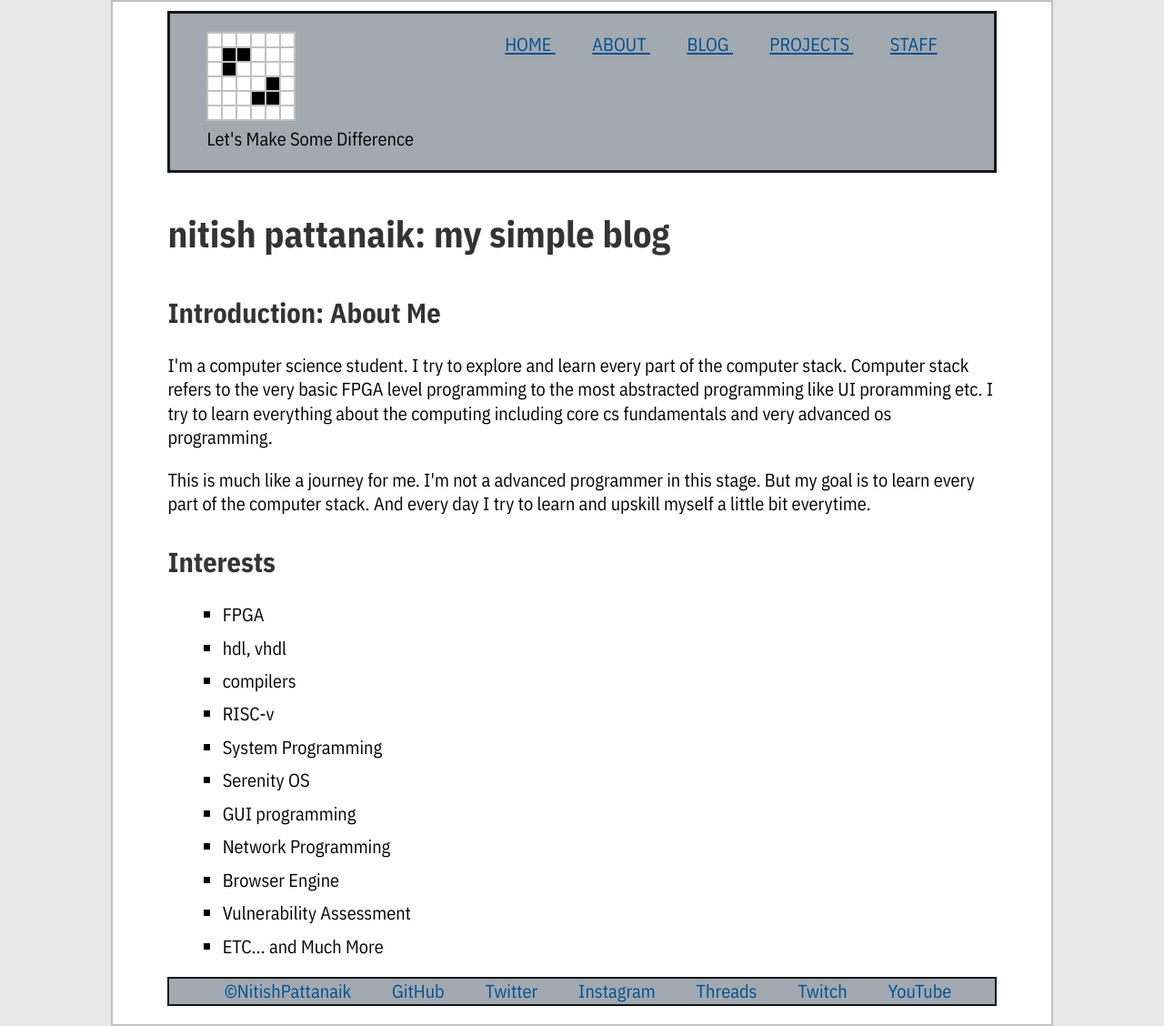
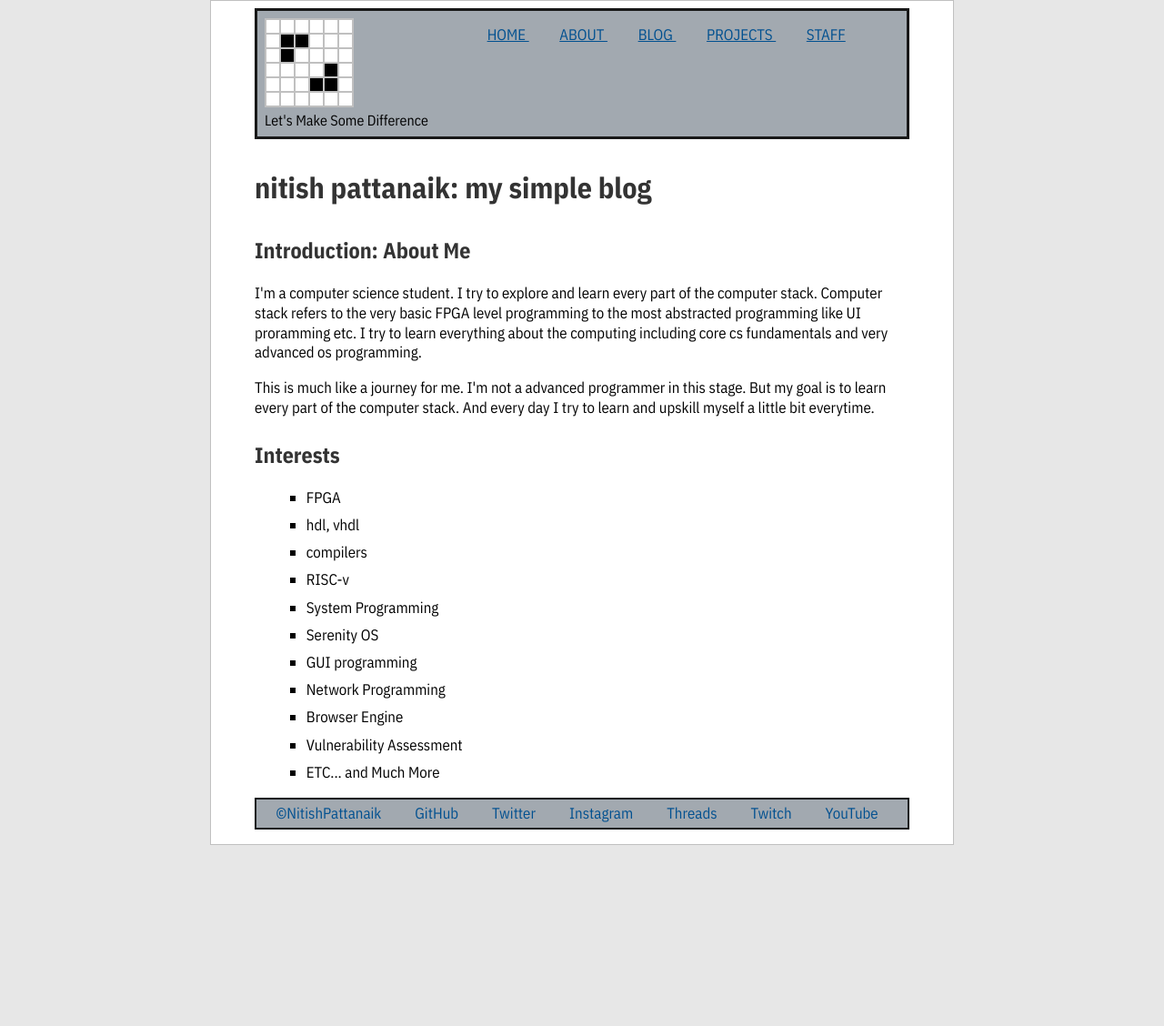
Before and after one commit to nkpattanaik/nkpattanaik.github.io, a Jekyll site: the page built from index.html, in a window 1280 px wide. Shown: the whole page at 91% size. Built offline with Jekyll 4.4.1, drawn with Linux system fonts in a browser that asks for light colours; after the commit the page ends 929 px from its top, so only the background shows below that.

Commit message:
just improvising navigation bar and footer box properties

```diff
--- a/_layouts/default.html
+++ b/_layouts/default.html
@@ -3,7 +3,7 @@
   <head>
     <meta charset="utf-8">
     <title>{{ page.title }}</title>
-    <link rel="stylesheet" href="https://fonts.googleapis.com/css?family=IBM+Plex+Sans+Condensed:400,600,700">
+    <link rel="stylesheet" href="https://fonts.googleapis.com/css?family=IBM+Plex+Sans+Condensed:400,500,600,700">
     <link rel="stylesheet" href="/assets/css/styles.css">
     <link rel="icon"  href="/assets/images/Game_of_life_beacon.gif">
     {% feed_meta %}
@@ -11,14 +11,20 @@
   </head>
   <body>
       <nav class="nav-bar">
+        <div class="nav-bar-favicon">
          <figure>
-              <img src="/assets/images/Game_of_life_beacon.gif"
-                   alt="Beacon: Conway's Game of Life">
+             <a href="https://nkpattanaik.github.io">
+                 <img src="/assets/images/Game_of_life_beacon.gif"
+                      alt="Beacon: Conway's Game of Life">
+             </a>
               <figcaption>Let's Make Some Difference</figcaption>
           </figure>
-          <section class="nav-links">
+        </div>
+          <div class="nav-links">
+          <section>
           {% include navigation.html %}
           </section>
+          </div>
       </nav>
       <section>
           {{ content }}
--- a/_sass/gnu_styling.scss
+++ b/_sass/gnu_styling.scss
@@ -1,11 +1,9 @@
 /* Page Layout */
 html {background-color: #e7e7e7; }
 html, body {
-    font-size: 1.125em;
     text-align: left;
     text-decoration: none;
     font-family: "IBM Plex Sans Condensed", "Aarial", sans-serif;
-    font-weight: normal;
 }
 body {
     background-color: #ffffff;
@@ -20,6 +18,7 @@
 h1, h2, h3, h4, h5, strong,dt, th {
     color: #333;
     font-weight: bold;
+    font-family: inherit;
 }
 
 h1 { font-size: 2em; margin: 1em 0; }
@@ -28,7 +27,18 @@
 h4 { font-size: 1.13em; margin: 1em 0 0.88em 0; }
 h5 { font-size: 1.00em; margin: 1em 0 1.00em 0; }
 
-p, pre, li, dt, dd, table, code, address { line-height: 1.3em; }
+p {
+    font-family: inherit;
+    font-weight: normal;
+    font-size:1.05em;
+}
+
+p, pre, li, dt, dd, table, code, address {
+    line-height: 1.3em;
+    font-family: inherit;
+    font-weight: 400;
+    font-size: 1.05em;
+}
 
 /* Lists of underlined links are difficult to read. The top margin
    gives a little more spacing between entries. */
@@ -58,10 +68,19 @@
     display: flex;
     border: 3px solid #181818;
     background-color: #a2a9b0;
+    flex: auto;
 }
 .nav-links {
     text-align: right;
     list-style-type: none;
+    justify-content: center;
+}
+.nav-bar-favicon figure {
+    margin: 0;
+    padding: 0.5em;
+}
+.nav-bar-favicon figure figcaption {
+    padding: auto;
 }
 
 /* footer styling */
@@ -70,6 +89,7 @@
     color: #181818;
     border: 2px solid #121619;
     justify-content: center;
+    padding: 0.3em;
 }
 
 #footer-list:first-child li {
@@ -77,7 +97,8 @@
 }
 
 #footer-list {
-    margin: 0 auto;
+    margin: 0;
+    padding: 0;
 }
  #footer-list a {
      text-decoration: none;
```
Also changed, not shown: 15 other files.
